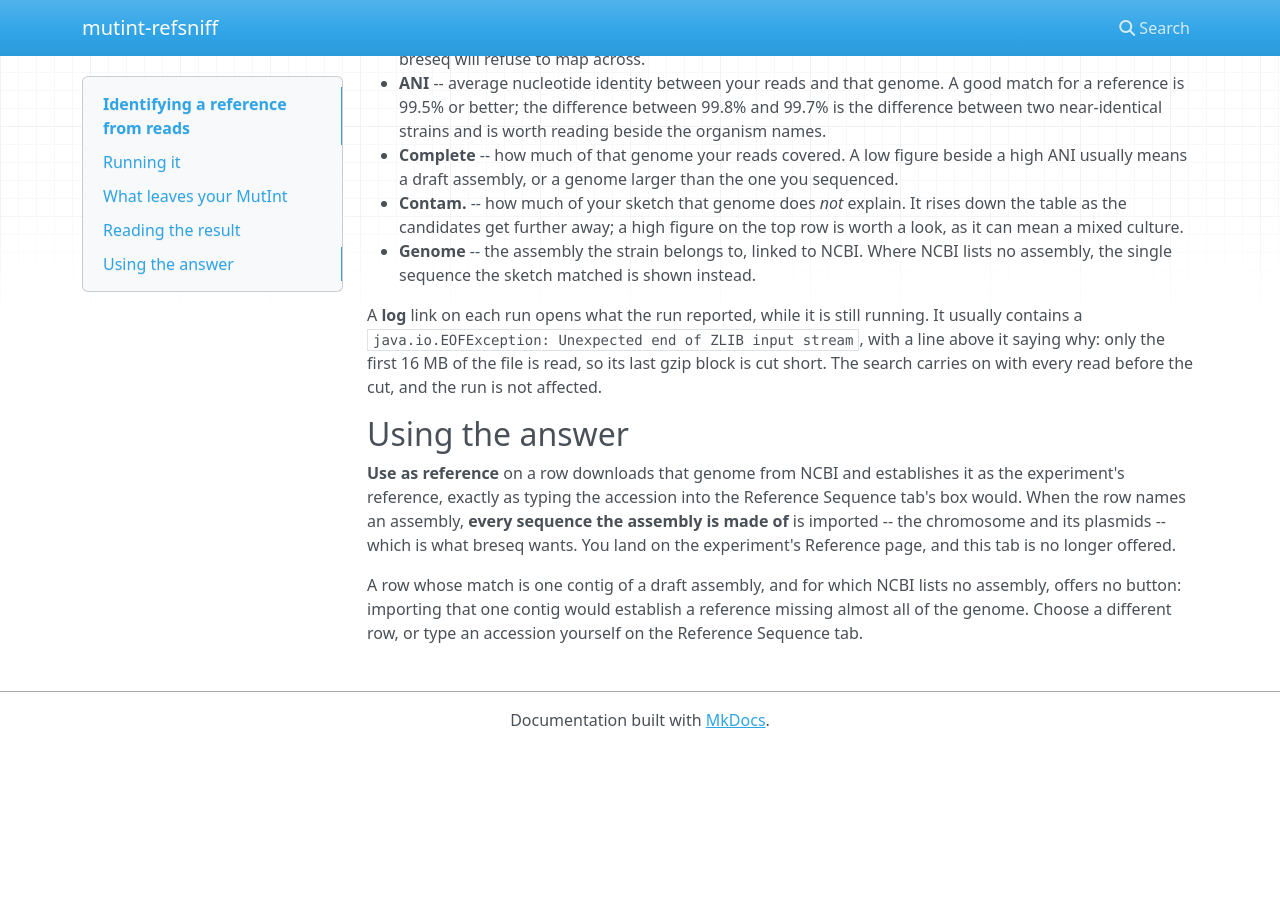
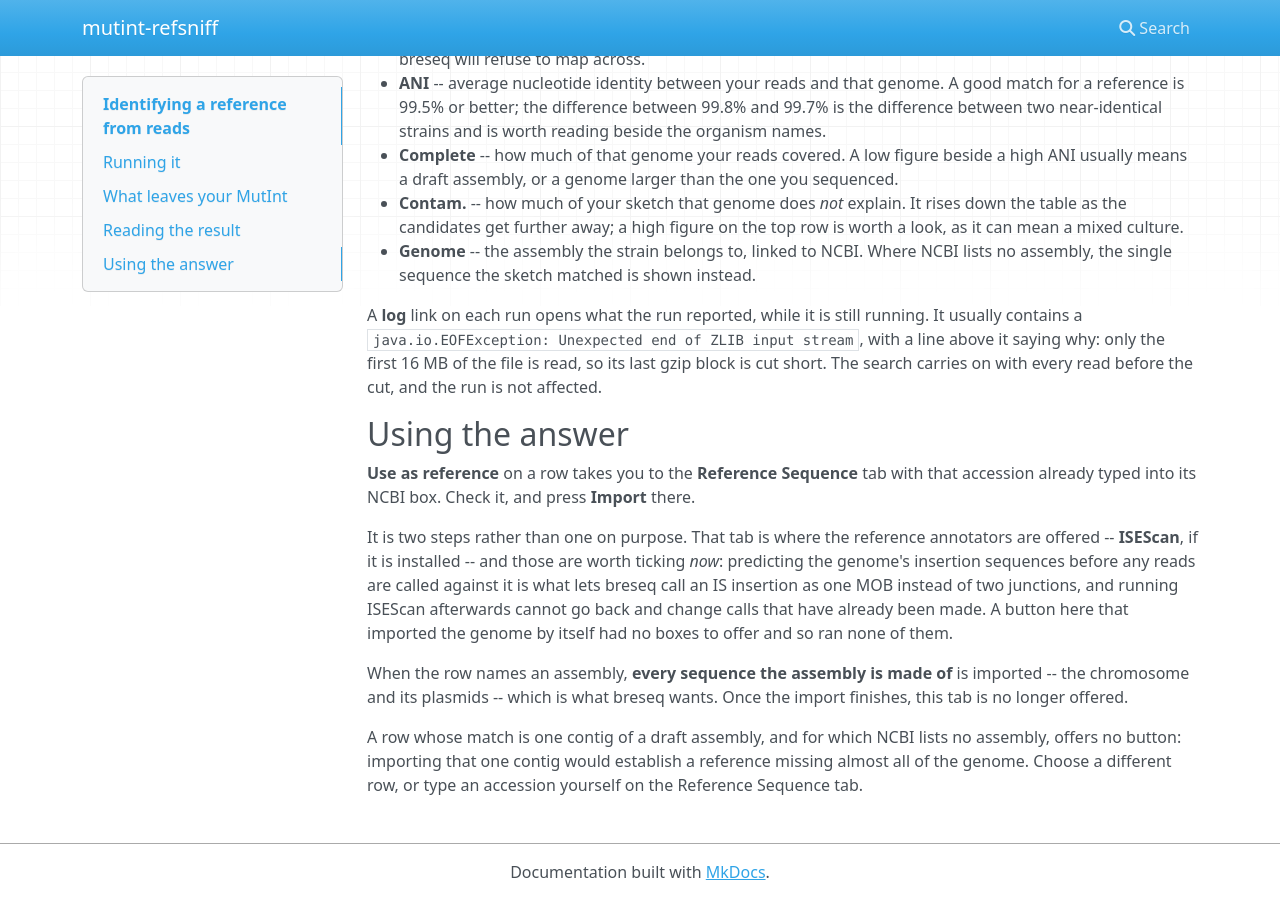
Before and after one commit to mutint/mutint-refsniff, an MkDocs documentation site: the page built from docs/using/refsniff.md, in a window 1280 px wide and 900 px high, scrolled down 979 px. Built offline with MkDocs 1.6.1, drawn with Linux system fonts in a browser that asks for light colours; nearby versions of some CDN libraries; before the commit the page ends 1727 px from its top, so only the background shows below that.

Commit message:
feat: Use as reference fills the Reference Sequence tab instead of importing
The button made the two calls core's accession box makes and posted
`{annotators: {}}`, having no annotator panels to tick. This page is offered only
while an experiment has no reference, so the one path that knew the genome was
arriving for the first time was also the one that silently skipped every
annotator -- ISEScan among them, which is worth running before any reads are
called against the genome and cannot fix calls made without it.

It navigates to /import/?tab=reference&accession=<acc> now and the person presses
Import there. No confirm dialog, since a navigation is undone with Back, and so
no sweetalert on the page; what the dialog warned about is a standing sentence
under the results table.

Co-Authored-By: Claude Fable 5.1 <noreply@anthropic.com>

```diff
--- a/docs/using/refsniff.md
+++ b/docs/using/refsniff.md
@@ -60,11 +60,19 @@ search carries on with every read before the cut, and the run is not affected.
 
 ## Using the answer
 
-**Use as reference** on a row downloads that genome from NCBI and establishes it as the
-experiment's reference, exactly as typing the accession into the Reference Sequence tab's box
-would. When the row names an assembly, **every sequence the assembly is made of** is imported
--- the chromosome and its plasmids -- which is what breseq wants. You land on the experiment's
-Reference page, and this tab is no longer offered.
+**Use as reference** on a row takes you to the **Reference Sequence** tab with that accession
+already typed into its NCBI box. Check it, and press **Import** there.
+
+It is two steps rather than one on purpose. That tab is where the reference annotators are
+offered -- **ISEScan**, if it is installed -- and those are worth ticking *now*: predicting the
+genome's insertion sequences before any reads are called against it is what lets breseq call an
+IS insertion as one MOB instead of two junctions, and running ISEScan afterwards cannot go back
+and change calls that have already been made. A button here that imported the genome by itself
+had no boxes to offer and so ran none of them.
+
+When the row names an assembly, **every sequence the assembly is made of** is imported -- the
+chromosome and its plasmids -- which is what breseq wants. Once the import finishes, this tab
+is no longer offered.
 
 A row whose match is one contig of a draft assembly, and for which NCBI lists no assembly,
 offers no button: importing that one contig would establish a reference missing almost all of
```
Also changed, not shown: CLAUDE.md (+35 -8 lines), mutint_refsniff/static/mutint_refsniff/page.js (+35 -62 lines), 3 other files.
